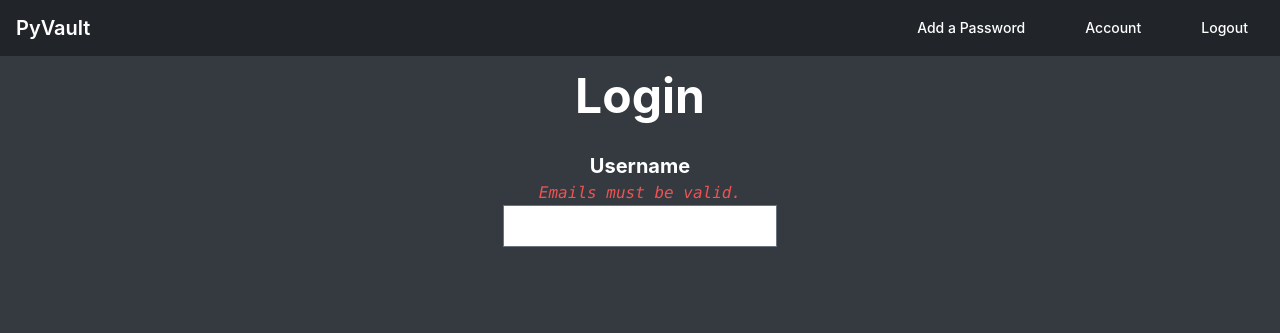
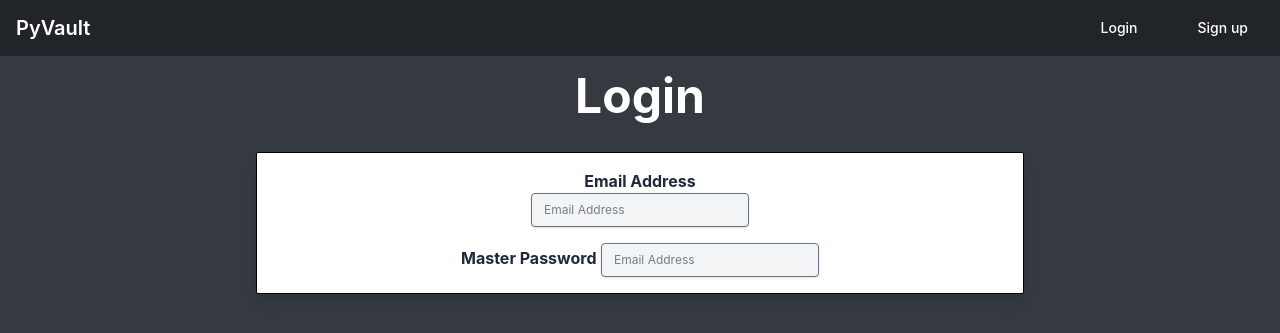
Before and after one commit to MrFellox/pyvault, a Flask app: page /login in a window 1280 px wide. Shown: the top 333 px of the page. Run offline with Flask 2, Linux system fonts and the light colour scheme; some libraries are stand-ins or nearby versions.

Commit message:
User can now register

```diff
--- a/db.sql
+++ b/db.sql
@@ -3,7 +3,7 @@ CREATE TABLE users(
     last_name TEXT NOT NULL,
     email TEXT NOT NULL,
     password TEXT NOT NULL,
-    id INTEGER PRIMARY KEY AUTOINCREMENT
+    id TEXT PRIMARY KEY
 );
 
 CREATE TABLE passwords (
@@ -17,5 +17,5 @@ CREATE TABLE passwords (
     FOREIGN KEY (user_id) REFERENCES users(id)
 );
 
-.save "pyvault.db"
+.save "./pyvault/pyvault.db"
 .exit
--- a/pyvault/forms.py
+++ b/pyvault/forms.py
@@ -16,4 +16,4 @@ class RegisterForm(FlaskForm):
     first_name = StringField('First Name', validators=[DataRequired(), Length(min=2, max=120)])
     last_name = StringField('Last Name', validators=[DataRequired(), Length(min=2, max=120)])
 
-    submit = SubmitField('Sign In')
+    submit = SubmitField('Register')
--- a/pyvault/routes.py
+++ b/pyvault/routes.py
@@ -3,6 +3,7 @@ from flask import render_template, redirect, url_for, flash
 from flask_login import current_user, login_user, logout_user, login_required
 from pyvault.models import Users, Passwords
 from pyvault.forms import LoginForm, RegisterForm
+from uuid import uuid4
 
 # Login
 
@@ -41,12 +42,20 @@ def register():
     form = RegisterForm()
 
     if form.validate_on_submit():
+
+        # Generate a unique UUID for the user
+
+        user_id = uuid4().hex
+
         user = Users(
+            id = user_id,
             email=form.email.data,
             password=form.password.data,
             first_name=form.first_name.data,
             last_name=form.last_name.data
         )
+
+        print('ID GENERATED:', user_id)
 
         db.session.add(user)
         db.session.commit()
--- a/pyvault/static/css/main.css
+++ b/pyvault/static/css/main.css
@@ -528,14 +528,19 @@ Ensure the default browser behavior of the `hidden` attribute.
   margin-bottom: 2rem;
 }
 
+.mx-64 {
+  margin-left: 16rem;
+  margin-right: 16rem;
+}
+
 .my-4 {
   margin-top: 1rem;
   margin-bottom: 1rem;
 }
 
-.my-2 {
-  margin-top: 0.5rem;
-  margin-bottom: 0.5rem;
+.my-5 {
+  margin-top: 1.25rem;
+  margin-bottom: 1.25rem;
 }
 
 .mt-6 {
@@ -548,6 +553,10 @@ Ensure the default browser behavior of the `hidden` attribute.
 
 .mt-4 {
   margin-top: 1rem;
+}
+
+.mb-6 {
+  margin-bottom: 1.5rem;
 }
 
 .block {
@@ -606,9 +615,26 @@ Ensure the default browser behavior of the `hidden` attribute.
   border-radius: 0.5rem;
 }
 
+.rounded-sm {
+  border-radius: 0.125rem;
+}
+
+.rounded {
+  border-radius: 0.25rem;
+}
+
+.border {
+  border-width: 1px;
+}
+
 .border-gray-200 {
   --tw-border-opacity: 1;
   border-color: rgb(229 231 235 / var(--tw-border-opacity));
+}
+
+.border-black {
+  --tw-border-opacity: 1;
+  border-color: rgb(0 0 0 / var(--tw-border-opacity));
 }
 
 .bg-body-bg {
@@ -619,6 +645,21 @@ Ensure the default browser behavior of the `hidden` attribute.
 .bg-navbar-bg {
   --tw-bg-opacity: 1;
   background-color: rgb(33 37 41 / var(--tw-bg-opacity));
+}
+
+.bg-white {
+  --tw-bg-opacity: 1;
+  background-color: rgb(255 255 255 / var(--tw-bg-opacity));
+}
+
+.bg-gray-100 {
+  --tw-bg-opacity: 1;
+  background-color: rgb(243 244 246 / var(--tw-bg-opacity));
+}
+
+.bg-yellow-400 {
+  --tw-bg-opacity: 1;
+  background-color: rgb(250 204 21 / var(--tw-bg-opacity));
 }
 
 .p-2 {
@@ -640,6 +681,11 @@ Ensure the default browser behavior of the `hidden` attribute.
   padding-bottom: 0.5rem;
 }
 
+.px-4 {
+  padding-left: 1rem;
+  padding-right: 1rem;
+}
+
 .pr-4 {
   padding-right: 1rem;
 }
@@ -650,10 +696,6 @@ Ensure the default browser behavior of the `hidden` attribute.
 
 .text-center {
   text-align: center;
-}
-
-.font-mono {
-  font-family: ui-monospace, SFMono-Regular, Menlo, Monaco, Consolas, "Liberation Mono", "Courier New", monospace;
 }
 
 .text-3xl {
@@ -676,16 +718,17 @@ Ensure the default browser behavior of the `hidden` attribute.
   line-height: 1;
 }
 
+.text-xs {
+  font-size: 0.75rem;
+  line-height: 1rem;
+}
+
 .font-bold {
   font-weight: 700;
 }
 
 .font-semibold {
   font-weight: 600;
-}
-
-.italic {
-  font-style: italic;
 }
 
 .text-white {
@@ -698,19 +741,63 @@ Ensure the default browser behavior of the `hidden` attribute.
   color: rgb(107 114 128 / var(--tw-text-opacity));
 }
 
-.text-red-500 {
+.text-slate-800 {
   --tw-text-opacity: 1;
-  color: rgb(239 68 68 / var(--tw-text-opacity));
+  color: rgb(30 41 59 / var(--tw-text-opacity));
 }
 
-.antialiased {
-  -webkit-font-smoothing: antialiased;
-  -moz-osx-font-smoothing: grayscale;
+.text-black {
+  --tw-text-opacity: 1;
+  color: rgb(0 0 0 / var(--tw-text-opacity));
+}
+
+.subpixel-antialiased {
+  -webkit-font-smoothing: auto;
+  -moz-osx-font-smoothing: auto;
+}
+
+.placeholder-gray-600\/75::-moz-placeholder {
+  color: rgb(75 85 99 / 0.75);
+}
+
+.placeholder-gray-600\/75:-ms-input-placeholder {
+  color: rgb(75 85 99 / 0.75);
+}
+
+.placeholder-gray-600\/75::placeholder {
+  color: rgb(75 85 99 / 0.75);
+}
+
+.shadow-lg {
+  --tw-shadow: 0 10px 15px -3px rgb(0 0 0 / 0.1), 0 4px 6px -4px rgb(0 0 0 / 0.1);
+  --tw-shadow-colored: 0 10px 15px -3px var(--tw-shadow-color), 0 4px 6px -4px var(--tw-shadow-color);
+  box-shadow: var(--tw-ring-offset-shadow, 0 0 #0000), var(--tw-ring-shadow, 0 0 #0000), var(--tw-shadow);
+}
+
+.shadow {
+  --tw-shadow: 0 1px 3px 0 rgb(0 0 0 / 0.1), 0 1px 2px -1px rgb(0 0 0 / 0.1);
+  --tw-shadow-colored: 0 1px 3px 0 var(--tw-shadow-color), 0 1px 2px -1px var(--tw-shadow-color);
+  box-shadow: var(--tw-ring-offset-shadow, 0 0 #0000), var(--tw-ring-shadow, 0 0 #0000), var(--tw-shadow);
+}
+
+.shadow-md {
+  --tw-shadow: 0 4px 6px -1px rgb(0 0 0 / 0.1), 0 2px 4px -2px rgb(0 0 0 / 0.1);
+  --tw-shadow-colored: 0 4px 6px -1px var(--tw-shadow-color), 0 2px 4px -2px var(--tw-shadow-color);
+  box-shadow: var(--tw-ring-offset-shadow, 0 0 #0000), var(--tw-ring-shadow, 0 0 #0000), var(--tw-shadow);
+}
+
+.duration-200 {
+  transition-duration: 200ms;
 }
 
 .hover\:bg-gray-100:hover {
   --tw-bg-opacity: 1;
   background-color: rgb(243 244 246 / var(--tw-bg-opacity));
+}
+
+.hover\:shadow-yellow-500:hover {
+  --tw-shadow-color: #eab308;
+  --tw-shadow: var(--tw-shadow-colored);
 }
 
 .focus\:outline-none:focus {
--- /dev/null
+++ b/pyvault/templates/guest_layout.html
@@ -0,0 +1,67 @@
+<!DOCTYPE html>
+<html lang="en">
+
+<head>
+    <meta charset="UTF-8">
+    <meta http-equiv="X-UA-Compatible" content="IE=edge">
+    <meta name="viewport" content="width=device-width, initial-scale=1.0">
+
+    <link rel='stylesheet' href={{ url_for('static', filename='css/main.css' ) }}>
+
+    <!-- Flowbite for tailwind -->
+    <link rel="stylesheet" href="https://unpkg.com/flowbite@1.4.1/dist/flowbite.min.css" />
+
+
+    <title>
+        {% block title %}
+        {% endblock %}
+    </title>
+</head>
+
+<body class='bg-body-bg text-white'>
+
+    <nav class="bg-navbar-bg border-gray-200 px-2 sm:px-4 py-2.5">
+        <div class="container flex flex-wrap justify-between items-center mx-auto">
+            <a href="{{ url_for('index') }}" class="flex items-center">
+                <span class="self-center text-xl font-semibold whitespace-nowrap dark:text-white">PyVault</span>
+            </a>
+
+            <button data-collapse-toggle="mobile-menu" type="button"
+                class="inline-flex items-center p-2 ml-3 text-sm text-gray-500 rounded-lg md:hidden hover:bg-gray-100 focus:outline-none focus:ring-2 focus:ring-gray-200 dark:text-gray-400 dark:hover:bg-gray-700 dark:focus:ring-gray-600"
+                aria-controls="mobile-menu" aria-expanded="false">
+                <span class="sr-only">Open main menu</span>
+                <svg class="w-6 h-6" fill="currentColor" viewBox="0 0 20 20" xmlns="http://www.w3.org/2000/svg">
+                    <path fill-rule="evenodd"
+                        d="M3 5a1 1 0 011-1h12a1 1 0 110 2H4a1 1 0 01-1-1zM3 10a1 1 0 011-1h12a1 1 0 110 2H4a1 1 0 01-1-1zM3 15a1 1 0 011-1h12a1 1 0 110 2H4a1 1 0 01-1-1z"
+                        clip-rule="evenodd"></path>
+                </svg>
+                <svg class="hidden w-6 h-6" fill="currentColor" viewBox="0 0 20 20" xmlns="http://www.w3.org/2000/svg">
+                    <path fill-rule="evenodd"
+                        d="M4.293 4.293a1 1 0 011.414 0L10 8.586l4.293-4.293a1 1 0 111.414 1.414L11.414 10l4.293 4.293a1 1 0 01-1.414 1.414L10 11.414l-4.293 4.293a1 1 0 01-1.414-1.414L8.586 10 4.293 5.707a1 1 0 010-1.414z"
+                        clip-rule="evenodd"></path>
+                </svg>
+            </button>
+
+            <div class="hidden w-full md:block md:w-auto" id="mobile-menu">
+                <ul class="flex flex-col mt-4 md:flex-row md:space-x-8 md:mt-0 md:text-sm md:font-medium">
+                    <li>
+                        <a href="{{ url_for('login') }}" class="block py-2 pr-4 pl-3 text-white">Login</a>
+                    </li>
+
+                    <li>
+                        <a href="{{ url_for('register') }}" class="block py-2 pr-4 pl-3 text-white">Sign up</a>
+                    </li>
+                </ul>
+            </div>
+        </div>
+    </nav>
+
+
+    {% block content %}
+    {% endblock %}
+
+    <script src="https://unpkg.com/flowbite@1.4.1/dist/flowbite.js"></script>
+
+</body>
+
+</html>
--- a/pyvault/templates/login.html
+++ b/pyvault/templates/login.html
@@ -1,4 +1,4 @@
-{% extends "layout.html" %}
+{% extends "guest_layout.html" %}
 {% block title %}
 Login
 {% endblock %}
@@ -7,18 +7,35 @@ Login
 <div class="container text-white">
     <h1 class='text-center font-bold text-5xl mt-4'>Login</h1>
 
-    <form method='POST'>
-        {{ form.hidden_tag() }}
 
-        <div class="my-8 text-center">
-            {{ form.email.label(class = 'text-white font-bold antialiased text-xl') }}
-            <br>
-            <span class='font-mono my-4 text-red-500 italic'>Emails must be valid.</span>
-            <br>
-            {{ form.email }}
-        </div>
-        <div class="my-2"></div>
-        <div class="my-2"></div>
-    </form>
+    <div class="text-center my-8 bg-white border border-black shadow-lg mx-64 rounded-sm">
+
+        <form method='POST'>
+            {{ form.hidden_tag() }}
+
+            <div class="my-4">
+
+                <label class='text-slate-800 font-bold text-md mb-6 subpixel-antialiased'>Email Address</label>
+                <br>
+                {{ form.email(
+                class = 'bg-gray-100 placeholder-gray-600/75 text-xs text-black subpixel-antialiased rounded border
+                focus:outline-none shadow',
+                placeholder = 'Email Address',
+                autocomplete = "off"
+                )}}
+            </div>
+
+            <div class='my-4'>
+                <label class='text-slate-800 font-bold text-md mb-6 subpixel-antialiased'>Master Password</label>
+
+                {{ form.email(
+                class = 'bg-gray-100 placeholder-gray-600/75 text-xs text-black subpixel-antialiased rounded border
+                focus:outline-none shadow',
+                placeholder = 'Email Address',
+                autocomplete = "off"
+                )}}
+            </div>
+        </form>
+    </div>
 </div>
 {% endblock %}
--- a/tailwind.config.js
+++ b/tailwind.config.js
@@ -7,6 +7,7 @@ module.exports = {
       "colors": {
         "body-bg": "#343a40",
         "navbar-bg": "#212529",
+        "vault-yellow": "#ffc800",
       }
     },
   },
```
Also changed, not shown: pyvault/templates/register.html (added, +81 -0 lines), pyvault.db (deleted), 1 other file.
